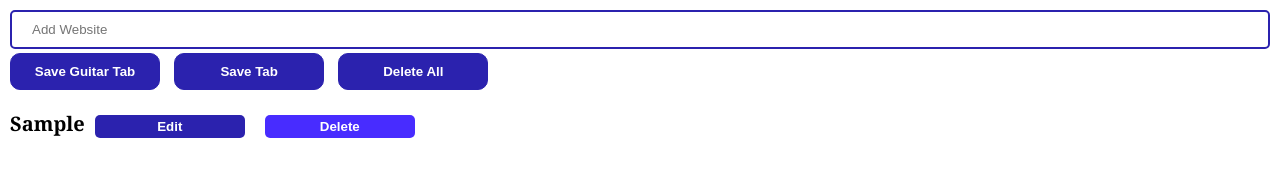
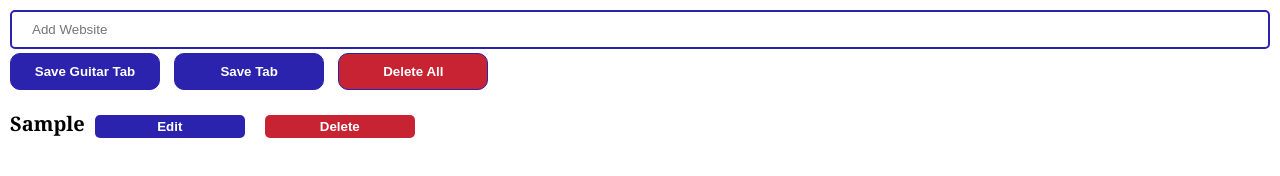
Before and after one commit to ashton8504/guitarTabExtension, a website built with Vite: page index.html in a window 1280 px wide. Both pictures are taken after typing "Sample" into the empty fields and a click on the button "Save Guitar Tab". Built offline with nearby package versions, Linux system fonts and the light colour scheme.

Commit message:
updated delete buttons

```diff
--- a/index.css
+++ b/index.css
@@ -14,8 +14,7 @@ input {
     border-radius: 5px;
 }
 
-button,
-#delete-btn {
+button {
     background: #2b22ae;
     color: white;
     padding: 10px 20px;
@@ -38,6 +37,30 @@ button:hover {
     transition: background 0.3s, color 0.3s;
 }
 
+
+
+#delete-btn,.delete-button{
+    background: #C82332;
+}
+
+.delete-button{
+    background: #C82332 !important;
+    color: white;
+    padding: 4px 8px; /* Adjust the padding values to make the button smaller */
+    border: none;
+    font-weight: bold;
+    border-radius: 5px;
+    cursor: pointer;
+    margin-left: 10px; /* Add a left margin for spacing */
+}
+
+.delete-button:hover {
+    background: red !important;
+    transition: background 0.3s, color 0.3s;
+}
+
+
+
 #delete-btn:hover {
     background: #f50505;
     transition: background 0.3s, color 0.3s;
@@ -48,7 +71,7 @@ button:active,
     transform: translateY(2px);
 }
 
-.edit-button,.delete-button{
+.edit-button{
     background: #2b22ae;
     color: white;
     padding: 4px 8px; /* Adjust the padding values to make the button smaller */
@@ -65,14 +88,7 @@ button:active,
     transition: background 0.3s, color 0.3s;
 }
 
-.delete-button{
-    background-color: #482cff;
-}
 
-.delete-button:hover {
-    background: red;
-    transition: background 0.3s, color 0.3s;
-}
 
 
 ul {
--- a/index.js
+++ b/index.js
@@ -41,7 +41,7 @@ function render(guitarTabs) {
         deleteBtn.textContent = "Delete";
         deleteBtn.classList.add("delete-button"); // Add a CSS class for styling
 
-        deleteBtn.addEventListener("click", () => {
+        deleteBtn.addEventListener("dblclick", () => {
             deleteTab(index);
         });
 
```
